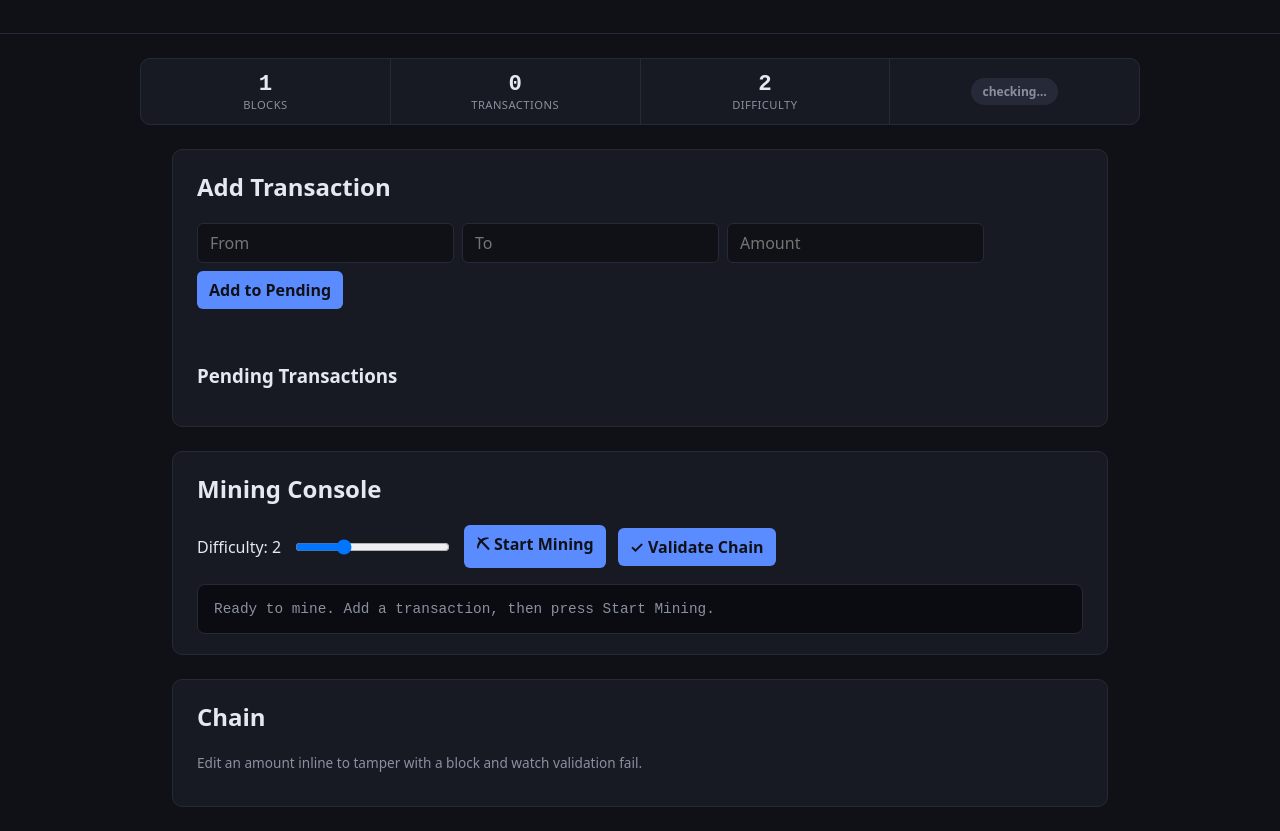
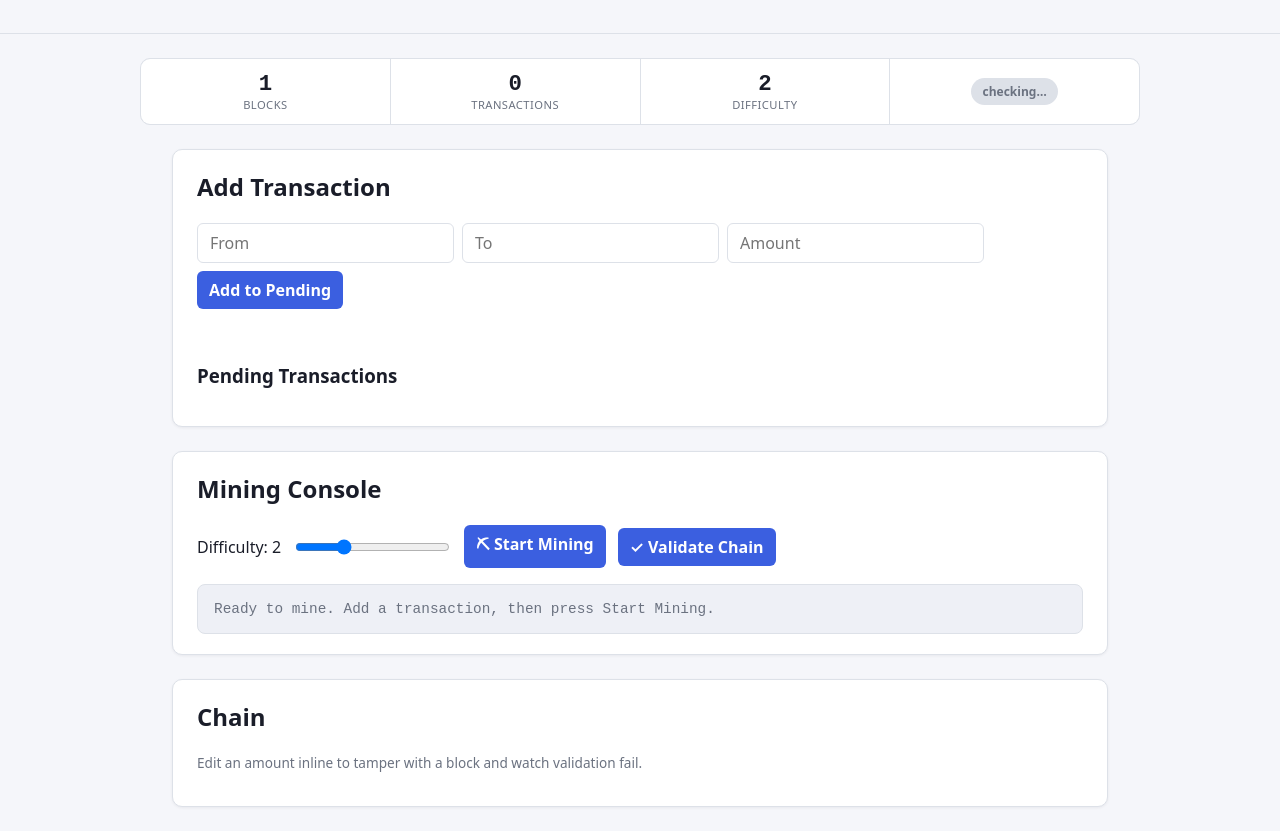
Before and after one commit to masghar/blockchain, a website: page public/index.html in a window 1280 px wide. Shown: the part 96-927 px from the top of the page. Drawn offline with Linux system fonts and the light colour scheme; no server answers.

Commit message:
feat: switch main app to a light theme

```diff
--- a/public/styles.css
+++ b/public/styles.css
@@ -1,14 +1,18 @@
 :root {
-  --bg: #0f1117;
-  --panel: #171a23;
-  --console-bg: #0a0c11;
-  --text: #e6e8ef;
-  --muted: #8b90a0;
-  --accent: #5b8cff;
-  --good: #37c977;
-  --bad: #ff5566;
-  --amber: #ffb454;
-  --border: #262a38;
+  --bg: #f5f6fa;
+  --panel: #ffffff;
+  --console-bg: #eef0f6;
+  --text: #1a1d29;
+  --muted: #6b7280;
+  --accent: #3b5fe0;
+  --on-accent: #ffffff;
+  --good: #1a9d5c;
+  --good-tint: rgba(26, 157, 92, 0.14);
+  --bad: #d92d3f;
+  --bad-tint: rgba(217, 45, 63, 0.14);
+  --amber: #b8720a;
+  --amber-tint: rgba(184, 114, 10, 0.16);
+  --border: #dde1e8;
 }
 
 * { box-sizing: border-box; }
@@ -76,9 +80,9 @@ body {
   color: var(--muted);
 }
 
-.badge.valid { background: rgba(55, 201, 119, 0.2); color: var(--good); }
-.badge.invalid { background: rgba(255, 85, 102, 0.2); color: var(--bad); }
-.badge.checking { background: rgba(255, 180, 84, 0.2); color: var(--amber); }
+.badge.valid { background: var(--good-tint); color: var(--good); }
+.badge.invalid { background: var(--bad-tint); color: var(--bad); }
+.badge.checking { background: var(--amber-tint); color: var(--amber); }
 
 main {
   max-width: 1000px;
@@ -94,6 +98,7 @@ main {
   border: 1px solid var(--border);
   border-radius: 10px;
   padding: 1.25rem 1.5rem;
+  box-shadow: 0 1px 3px rgba(15, 23, 42, 0.06);
 }
 
 .panel h2 { margin-top: 0; }
@@ -107,13 +112,13 @@ input, button {
   padding: 0.5rem 0.75rem;
   border-radius: 6px;
   border: 1px solid var(--border);
-  background: #0f1117;
+  background: var(--panel);
   color: var(--text);
 }
 
 button {
   background: var(--accent);
-  color: #0f1117;
+  color: var(--on-accent);
   border: none;
   cursor: pointer;
   font-weight: 600;
@@ -121,7 +126,7 @@ button {
 
 button:hover { opacity: 0.9; }
 input:disabled, button:disabled { opacity: 0.5; cursor: not-allowed; }
-button.cancel { background: var(--bad); color: #12151d; }
+button.cancel { background: var(--bad); color: var(--on-accent); }
 
 .error { color: var(--bad); min-height: 1.2em; }
 
@@ -173,8 +178,8 @@ button.cancel { background: var(--bad); color: #12151d; }
   color: var(--muted);
 }
 
-.race-char.match { background: rgba(55, 201, 119, 0.25); color: var(--good); font-weight: 700; }
-.race-char.miss { background: rgba(255, 85, 102, 0.25); color: var(--bad); font-weight: 700; }
+.race-char.match { background: var(--good-tint); color: var(--good); font-weight: 700; }
+.race-char.miss { background: var(--bad-tint); color: var(--bad); font-weight: 700; }
 .race-char.rest { opacity: 0.55; }
 
 .console-metrics {
@@ -248,7 +253,8 @@ button.cancel { background: var(--bad); color: #12151d; }
   border: 2px solid var(--border);
   border-radius: 10px;
   padding: 1rem 1.25rem;
-  background: #12151d;
+  background: var(--panel);
+  box-shadow: 0 1px 2px rgba(15, 23, 42, 0.04);
   transition: border-color 0.2s ease, opacity 0.2s ease;
 }
 
```
